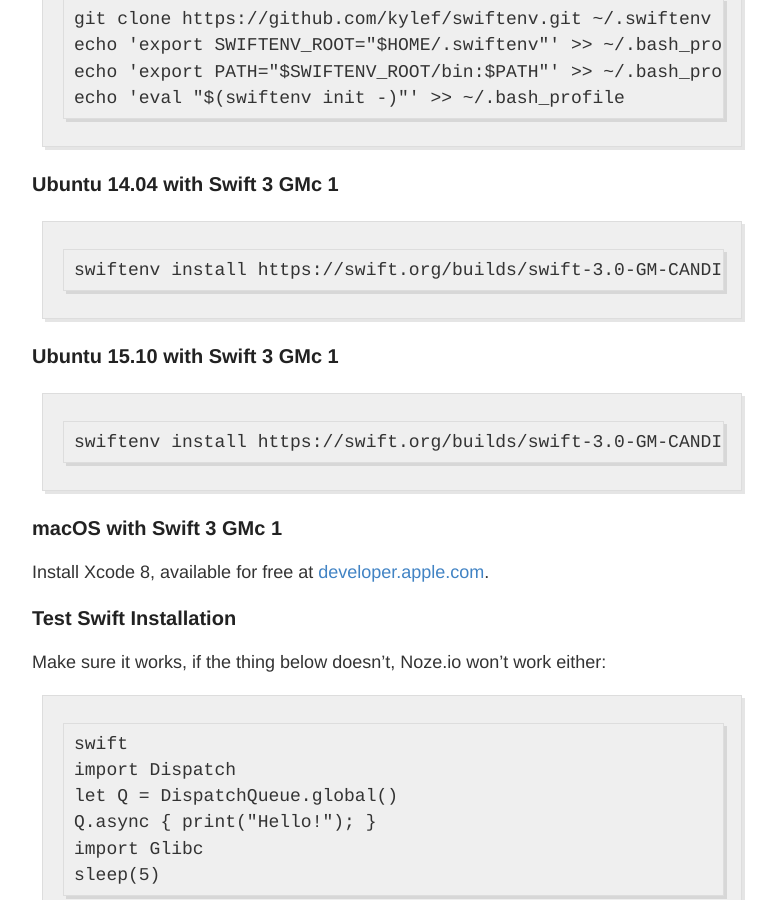
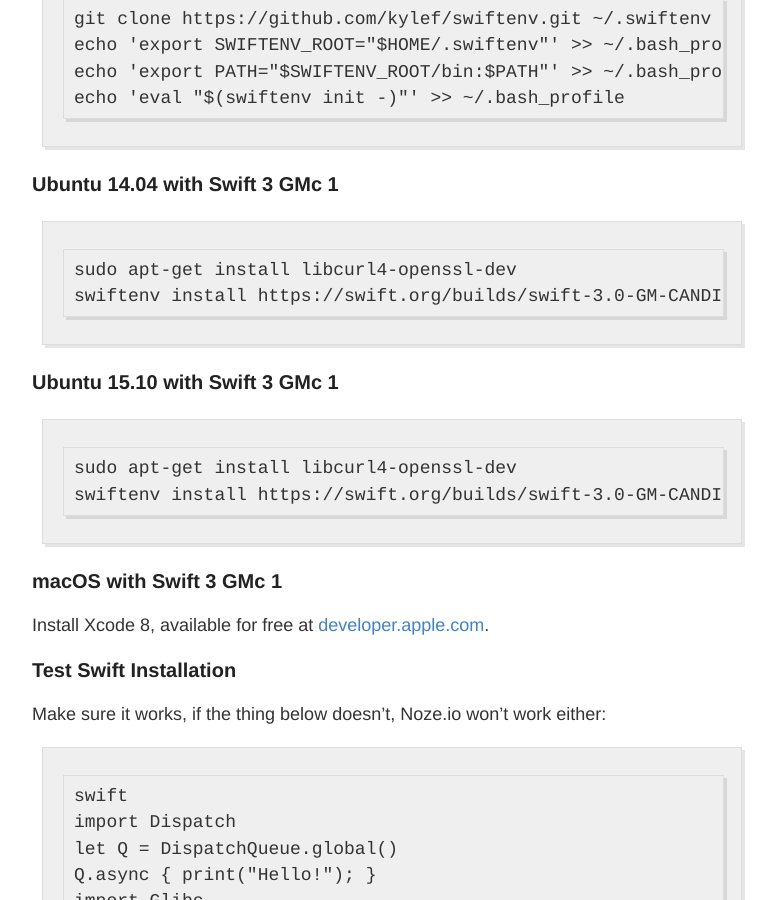
Before and after one commit to NozeIO/NozeIO.github.io, a Jekyll site: the page built from install-swift.md, in a window 1280 px wide and 900 px high, scrolled down 655 px. Shown: the whole window, without its empty margins (248-1024 px from the left). Built offline with Jekyll 4.4.1, drawn with Linux system fonts in a browser that asks for light colours; comment, search, counter and statistics services are not loaded.

Commit message:
Swift needs a libcurl dev-link

```diff
--- a/install-swift.md
+++ b/install-swift.md
@@ -33,10 +33,12 @@
 
 ### Ubuntu 14.04 with Swift 3 GMc 1
 
+    sudo apt-get install libcurl4-openssl-dev
     swiftenv install https://swift.org/builds/swift-3.0-GM-CANDIDATE/ubuntu1404/swift-3.0-GM-CANDIDATE/swift-3.0-GM-CANDIDATE-ubuntu14.04.tar.gz
 
 ### Ubuntu 15.10 with Swift 3 GMc 1
 
+    sudo apt-get install libcurl4-openssl-dev
     swiftenv install https://swift.org/builds/swift-3.0-GM-CANDIDATE/ubuntu1510/swift-3.0-GM-CANDIDATE/swift-3.0-GM-CANDIDATE-ubuntu15.10.tar.gz
 
 ### macOS with Swift 3 GMc 1
```
